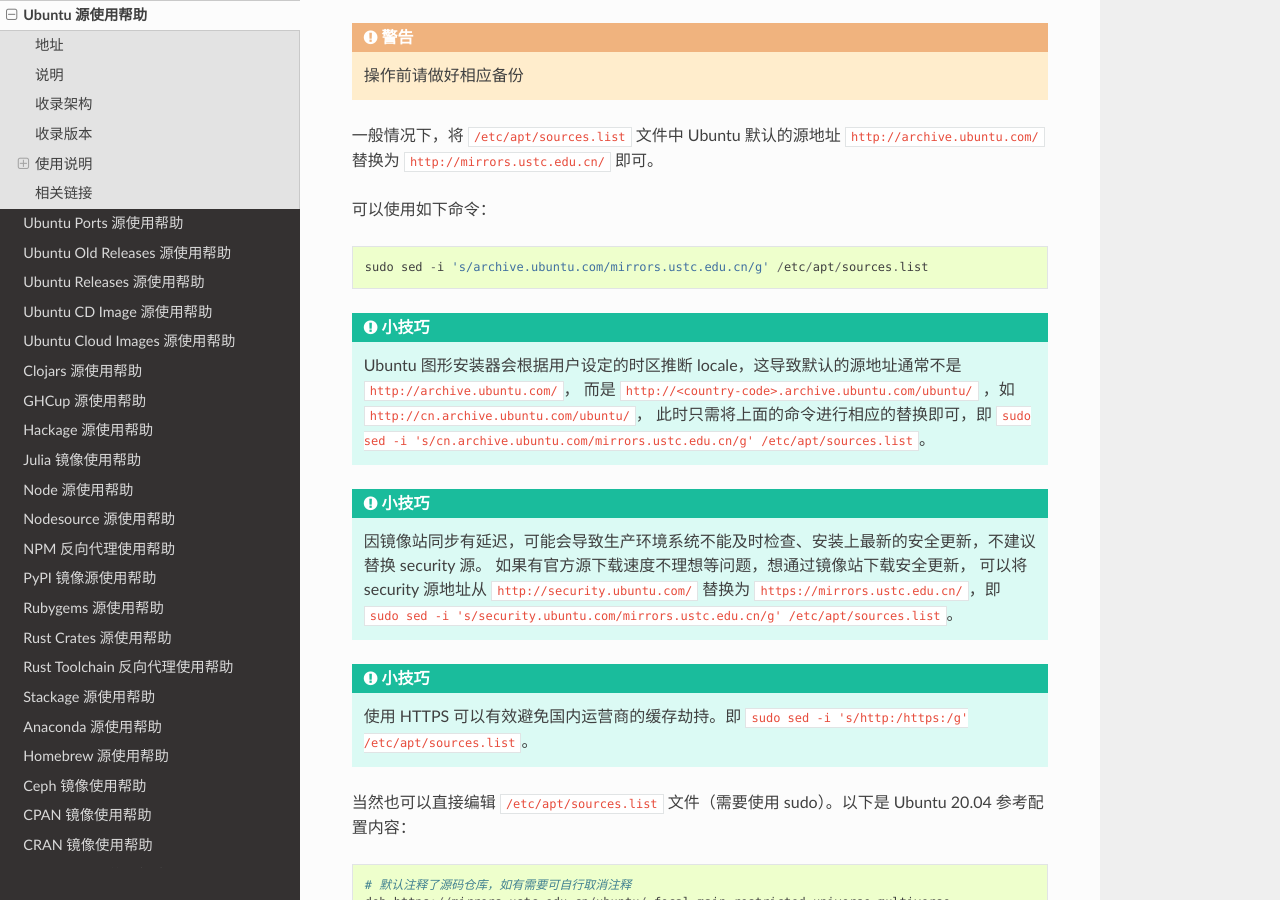
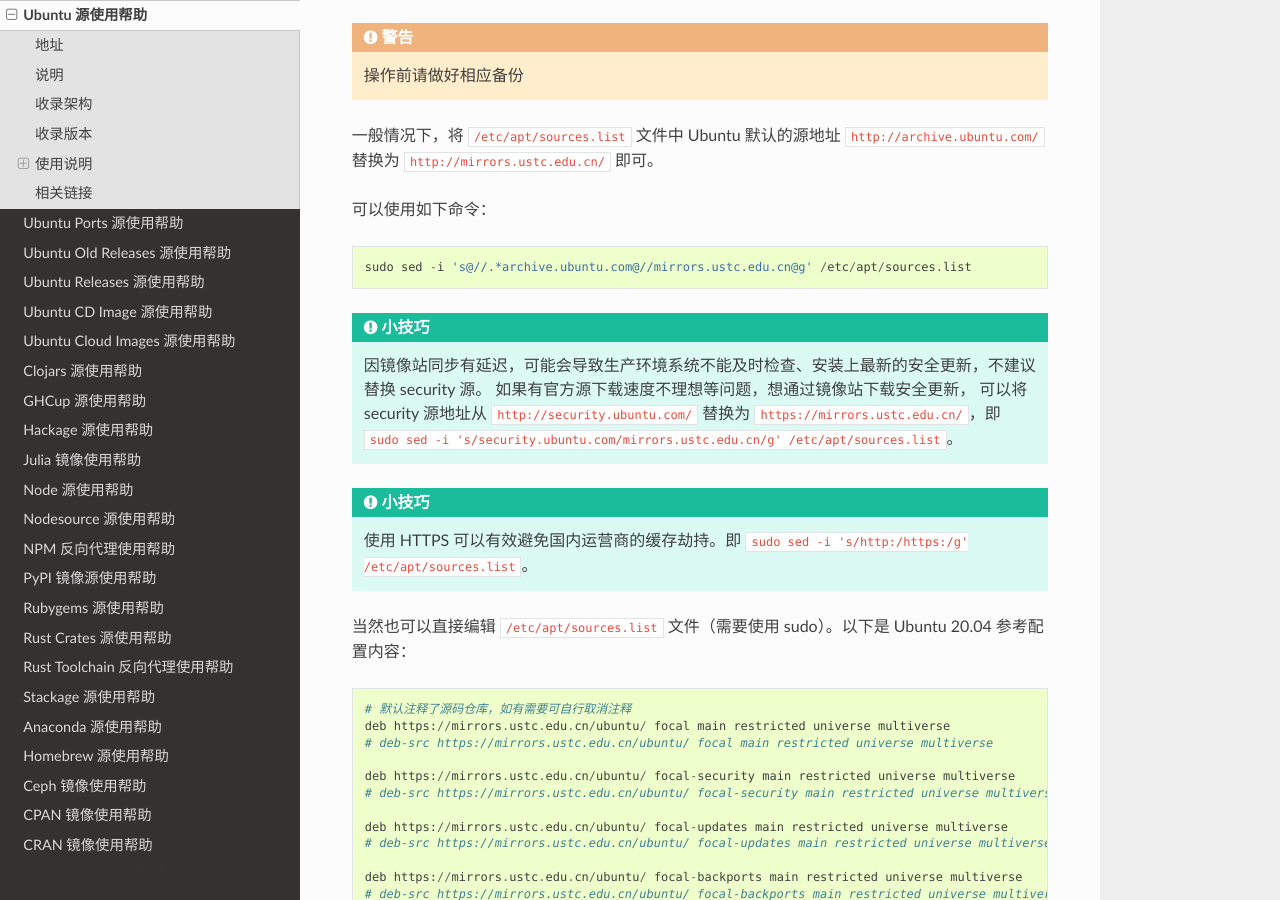
Before and after one commit to ustclug/mirrorhelp, a Sphinx documentation site: the page built from source/ubuntu.rst, in a window 1280 px wide and 900 px high, scrolled down 1502 px. Built offline with Sphinx 7.4.7 and the Read the Docs theme 2.0.0, drawn with Linux system fonts in a browser that asks for light colours; pages that are not in the unit, such as notebooks, are missing from menus.

Commit message:
fix ubuntu sed (#212)
:fire: fix source/ubuntu.rst

```diff
--- a/source/ubuntu.rst
+++ b/source/ubuntu.rst
@@ -51,13 +51,7 @@
 
 ::
 
-  sudo sed -i 's/archive.ubuntu.com/mirrors.ustc.edu.cn/g' /etc/apt/sources.list
-
-.. tip::
-    Ubuntu 图形安装器会根据用户设定的时区推断 locale，这导致默认的源地址通常不是 ``http://archive.ubuntu.com/``，
-    而是 ``http://<country-code>.archive.ubuntu.com/ubuntu/`` ，如 ``http://cn.archive.ubuntu.com/ubuntu/``，
-    此时只需将上面的命令进行相应的替换即可，即
-    ``sudo sed -i 's/cn.archive.ubuntu.com/mirrors.ustc.edu.cn/g' /etc/apt/sources.list``。
+  sudo sed -i 's@//.*archive.ubuntu.com@//mirrors.ustc.edu.cn@g' /etc/apt/sources.list
 
 .. tip::
     因镜像站同步有延迟，可能会导致生产环境系统不能及时检查、安装上最新的安全更新，不建议替换 security 源。
```
